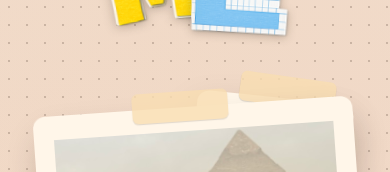
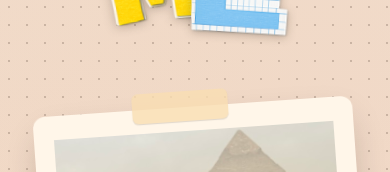
Before and after one commit to zooroy/roy-resume, a Next.js app: page / in a window 390 px wide. Shown: the part 254-426 px from the top of the page. Built offline with nearby package versions, Linux system fonts and the light colour scheme.

Commit message:
feat(profile): add flip photo card and hide drag tip on mobile

```diff
--- a/app/page.tsx
+++ b/app/page.tsx
@@ -362,7 +362,7 @@ export default function Home() {
         </section> */}
 
           <section className="relative px-6 py-8 sm:px-10">
-            <div className="absolute top-0 right-0 z-1 rotate-3">
+            <div className="absolute top-0 right-0 z-1 rotate-3 hidden md:block">
               <DraggableCard
                 dragBoundsRef={dragBoundsRef}
                 zIndexCounterRef={zIndexCounter}
@@ -830,7 +830,7 @@ export default function Home() {
                   exit={{ opacity: 0, scale: 0.95, y: 16 }}
                   transition={{ duration: 0.25, ease: 'easeOut' }}
                   onClick={(event) => event.stopPropagation()}
-                  className="paper-card relative max-h-[90vh] w-full max-w-2xl p-8"
+                  className="paper-card relative max-h-[90vh] w-full max-w-2xl p-8 overflow-y-scroll"
                 >
                   <span className="tape-strip -top-4 left-50 -rotate-6" />
                   {/* <button
```
